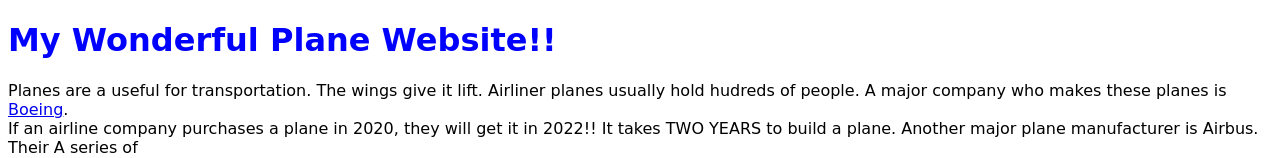
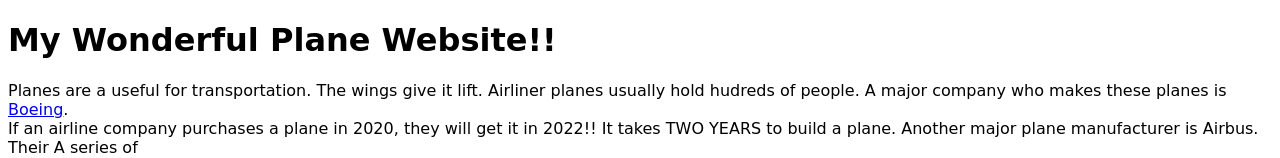
Before and after one commit to TODR56/TODR56.github.io, a plain HTML site: page index.html in a window 1280 px wide. Shown: the top 158 px of the page. Drawn offline with Linux system fonts and the light colour scheme; a web font is replaced by a local one.

Commit message:
Update index.html

```diff
--- a/index.html
+++ b/index.html
@@ -13,7 +13,8 @@
     li {
       font-family: MuseoModerno, cursive;
   </style>
-  <h1 style="color: blue;">My Wonderful Plane Website!!</h1>
+  <!--END CSS PARTITION-->
+  <h1>My Wonderful Plane Website!!</h1>
 </head>
 <body>
    <div>
```
